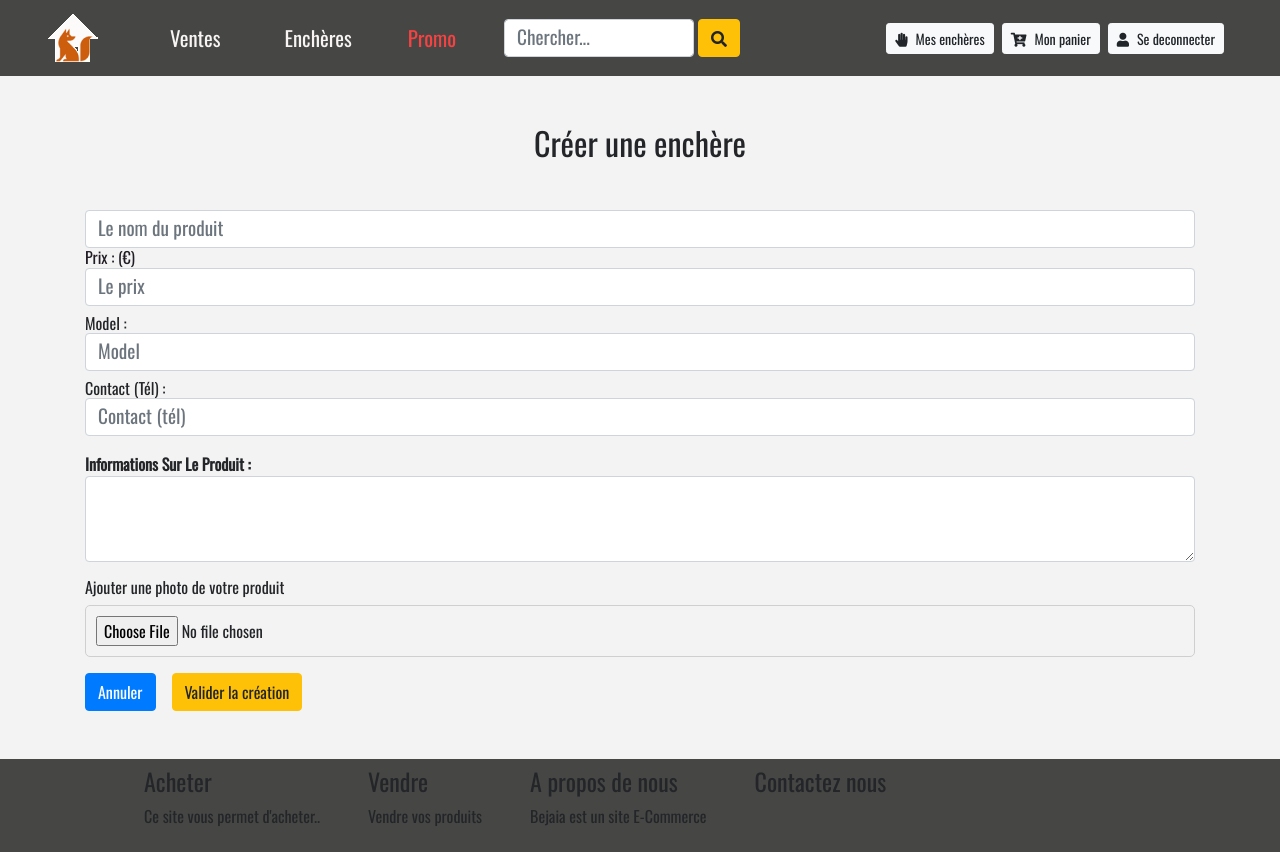
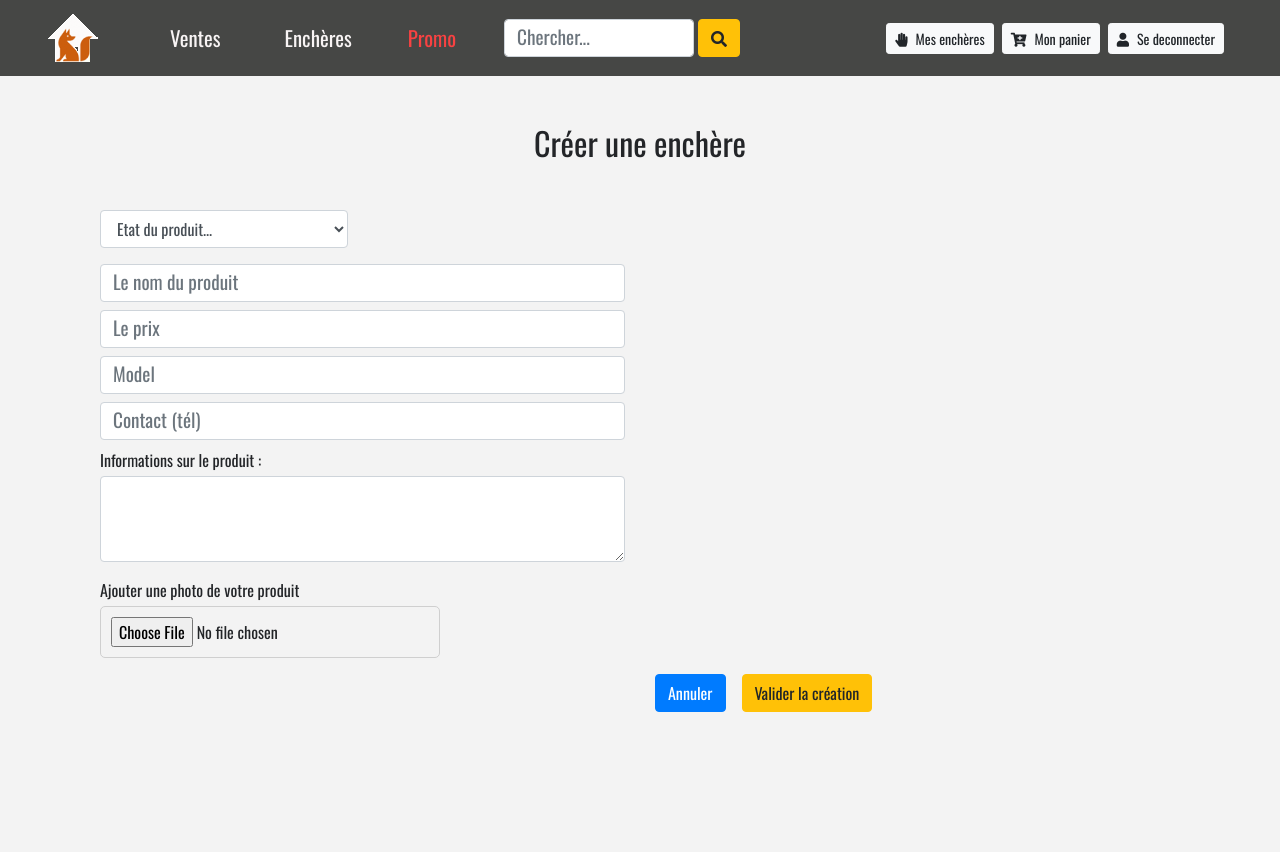
Before and after one commit to eBayLite/eBayFront, a React (Create React App) app: page /creerEnchere in a window 1280 px wide. After the commit the page ends 800 px from the top, so only its background shows below. Built offline with nearby package versions, Linux system fonts and the light colour scheme.

Commit message:
MAJ formulaire creer enchere ajout etat et date

```diff
--- a/src/App.js
+++ b/src/App.js
@@ -55,7 +55,7 @@ class App extends Component {
 
         </Switch>
         <Modal />
-        <Footer/>
+
 
       </React.Fragment>
     );
--- a/src/Footer.js
+++ b/src/Footer.js
@@ -11,7 +11,7 @@ class Footer extends Component{
 
 
 
-      <NavWrapper className="navbar navbar-expand-sm  navbar-dark px-sm-5" >
+      <NavWrapper className="navbar navbar-expand-sm  navbar-dark px-sm-5 mb-0" >
 
 
 <ul class="nav justify-content-center ml-5">
--- a/src/componentsE/CartE/CreerEnchere.js
+++ b/src/componentsE/CartE/CreerEnchere.js
@@ -8,40 +8,51 @@ export default class CreerEnchere extends Component {
                 <div className="container py-5">
                   <h2 className="text-center mb-5">Créer une enchère</h2>
 
-                   <input class="form-control" type="text" placeholder="Le nom du produit"></input>
 
 
 
 
-
-
-                    <h6 className="text-blue"> Prix :  <span>(€)</span><input type="text" class="form-control " placeholder="Le prix" ></input>  </h6>
-
-
-                     <h6>Model : <input type="text" class="form-control" placeholder="Model" ></input> </h6>
+                  <div class="form-group text-blue col-md-3">
+                  <select id="inputState" class="form-control">
+                  <option selected>Etat du produit...</option>
+                  <option>Neuf</option>
+                  <option>Occasio</option>
+                  </select>
+                  </div>
 
 
 
-                    <h6> Contact (Tél) :<input type="text" class="form-control"  placeholder="Contact (tél)"></input><span className="text-uppercase"></span></h6>
+                  <h6 className="text-blue col-md-6"><input type="text" class="form-control " placeholder="Le nom du produit" ></input>  </h6>
 
-                         <p className="text-capitalize font-weight-bold mt-3 mb-0"> Informations sur le produit :</p>
-                         <p className="text-muted lead"><textarea class="form-control" id="exampleFormControlTextarea1" rows="3"></textarea></p>
+
+                   <h6 className="text-blue col-md-6"><input type="text" class="form-control " placeholder="Le prix" ></input>  </h6>
+
+
+                   <h6 className="text-blue col-md-6"> <input type="text" class="form-control" placeholder="Model" ></input> </h6>
+
+
+                   <h6 className="text-blue col-md-6"> <input type="text" class="form-control"  placeholder="Contact (tél)"></input><span className="text-uppercase"></span></h6>
+
+                   <p className="col-md-5 mb-1"> Informations sur le produit :</p>
+                   <p className="text-muted lead col-md-6"><textarea class="form-control" id="exampleFormControlTextarea1" rows="3"></textarea></p>
+
+
                   <div>
 
+                  <p className=" col-md-5 mb-1 mt-2"> Ajouter une photo de votre produit</p>
+                   <div className="col-md-4">
+                   <input type="file" className="form-control-file  " />
+                   </div>
 
-                          <h6>Ajouter une photo de votre produit</h6>
-                          <input type="file" class="form-control-file" id="exampleFormControlFile1" />
-
-
-                              <div className="mt-3">
+                   <div className="col-md-6 ml-auto">
                       <Link to="/enchereList">
-                              <button type="button" class="btn btn-primary ">
+                        <button type="button" class="btn btn-primary  mt-3">
                            Annuler
                         </button>
                      </Link>
 
                       <Link to="/cartE">
-                              <button type="button" class="btn btn-warning ml-3">
+                        <button type="button" class="btn btn-warning ml-3 mt-3">
                           Valider la création
                         </button>
                       </Link>
```
Also changed, not shown: src/NavBar.js (+7 -0 lines). Lines whose indentation alone changed are shown as unchanged.
